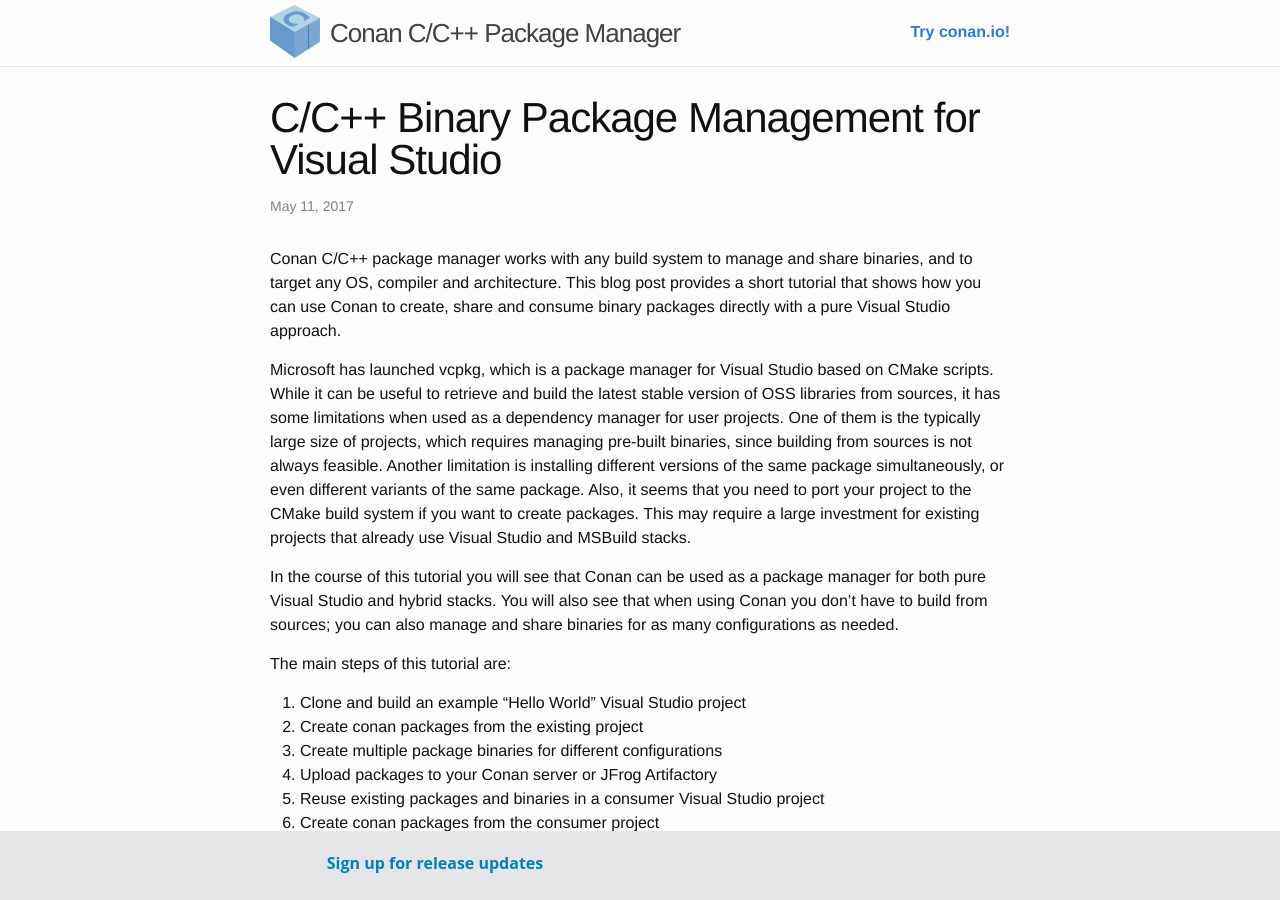
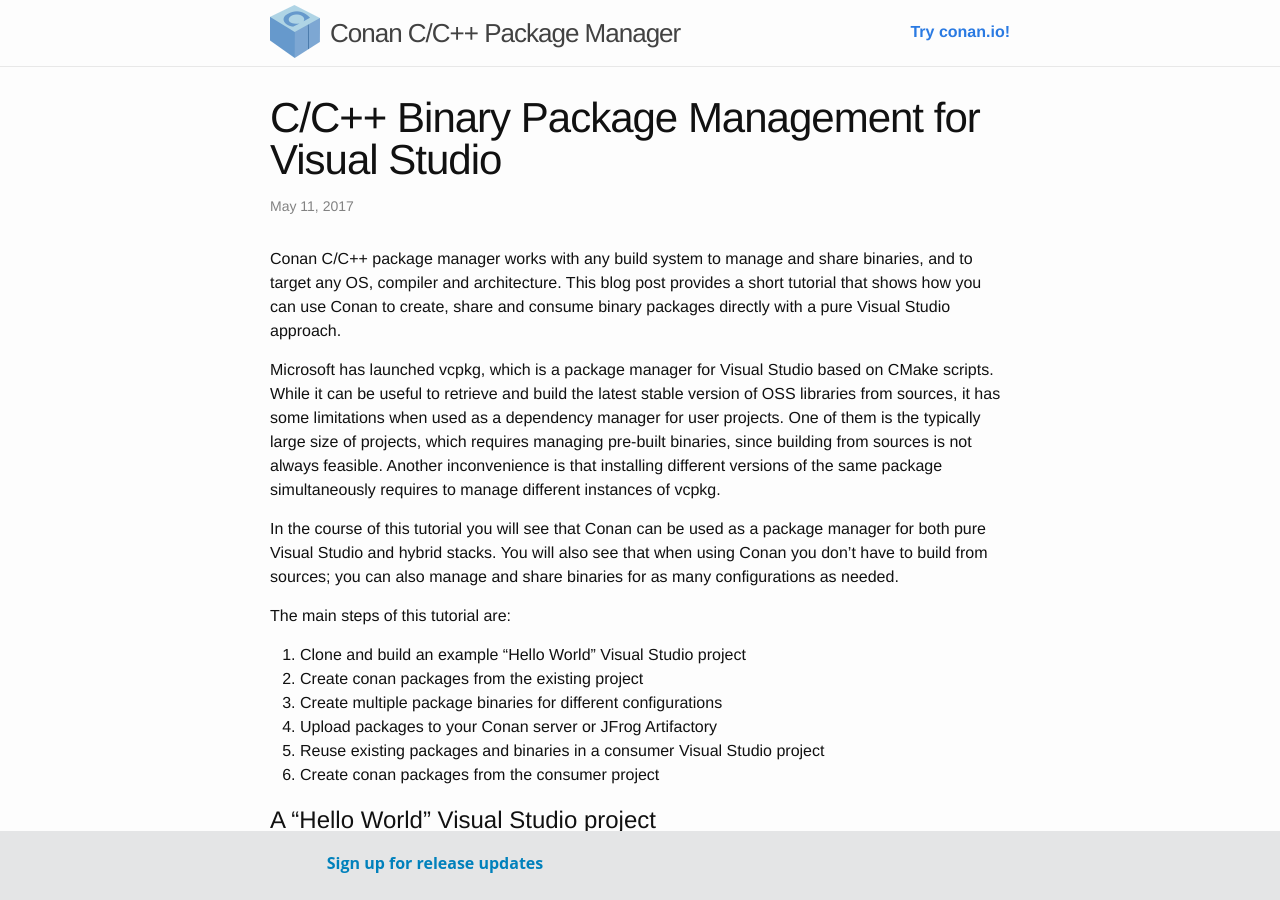
Before and after one commit to conan-io/conan-io.github.io, a Jekyll site: the page built from _posts/2017-05-11-C-C++-Binary-Package-Management-for-Visual-Studio.markdown, in a window 1280 px wide and 900 px high. Built offline with Jekyll 4.4.1, drawn with Linux system fonts in a browser that asks for light colours; comment, search, counter and statistics services are not loaded.

Commit message:
Update 2017-05-11-C-C++-Binary-Package-Management-for-Visual-Studio.markdown

```diff
--- a/_posts/2017-05-11-C-C++-Binary-Package-Management-for-Visual-Studio.markdown
+++ b/_posts/2017-05-11-C-C++-Binary-Package-Management-for-Visual-Studio.markdown
@@ -6,7 +6,7 @@ title: "C/C++ Binary Package Management for Visual Studio"
 
 Conan C/C++ package manager works with any build system to manage and share binaries, and to target any OS, compiler and architecture. This blog post provides a short tutorial that shows how you can use Conan to create, share and consume binary packages directly with a pure Visual Studio approach.
 
-Microsoft has launched vcpkg, which is a package manager for Visual Studio based on CMake scripts. While it can be useful to retrieve and build the latest stable version of OSS libraries from sources, it  has some limitations when used as a dependency manager for user projects. One of them is the typically large size of projects, which requires managing pre-built binaries, since building from sources is not always feasible. Another limitation is  installing different versions of the same package simultaneously, or even different variants of the same package. Also, it seems that you need to port your project to the CMake build system if you want to create packages. This may require a large investment for existing projects that already use Visual Studio and MSBuild stacks.
+Microsoft has launched vcpkg, which is a package manager for Visual Studio based on CMake scripts. While it can be useful to retrieve and build the latest stable version of OSS libraries from sources, it  has some limitations when used as a dependency manager for user projects. One of them is the typically large size of projects, which requires managing pre-built binaries, since building from sources is not always feasible. Another inconvenience is that installing different versions of the same package simultaneously requires to manage different instances of vcpkg.
 
 In the course of this tutorial you will see that Conan can be used as a package manager for both pure Visual Studio and hybrid stacks. You will also see that when using Conan you don’t have to build from sources; you can also manage and share binaries for as many configurations as needed.
 
```
